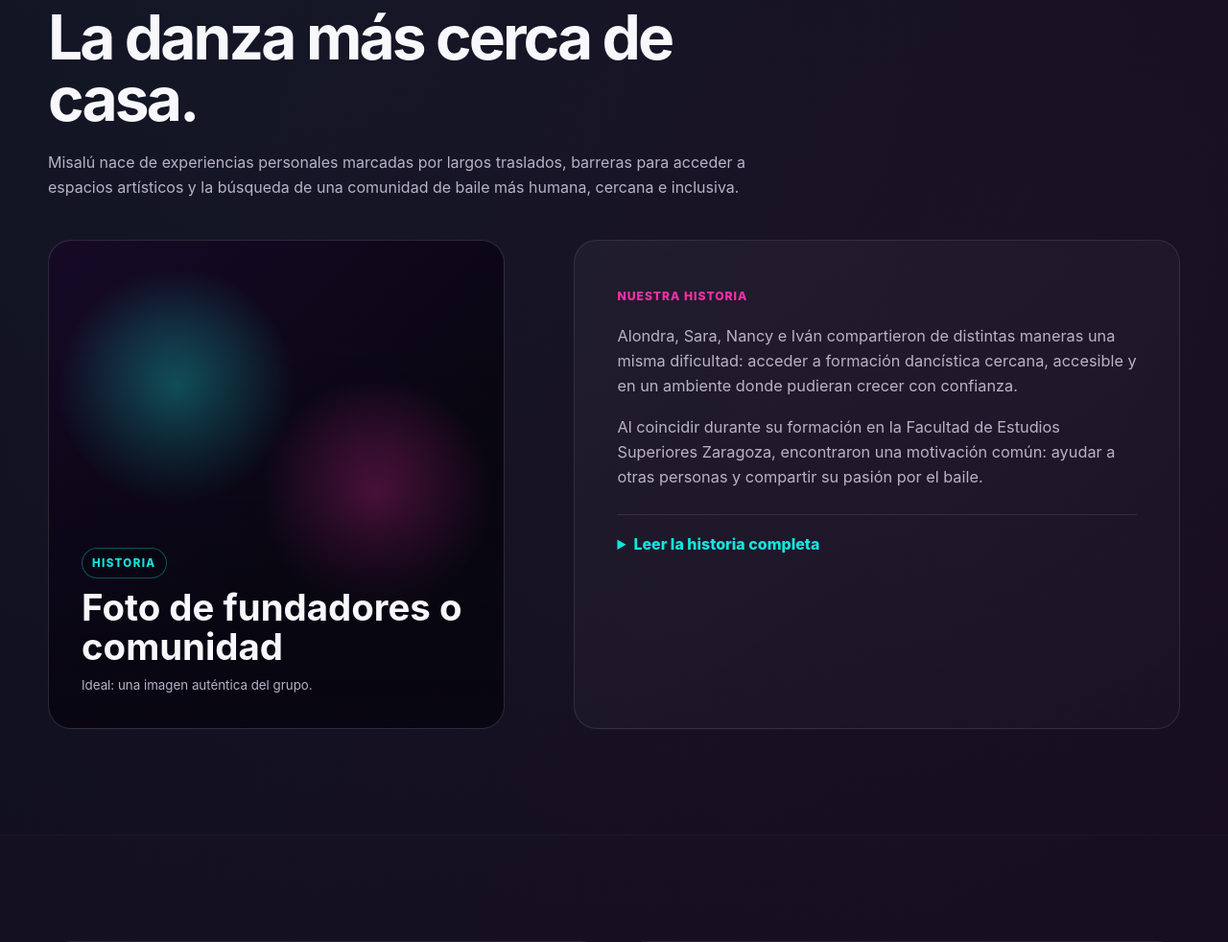
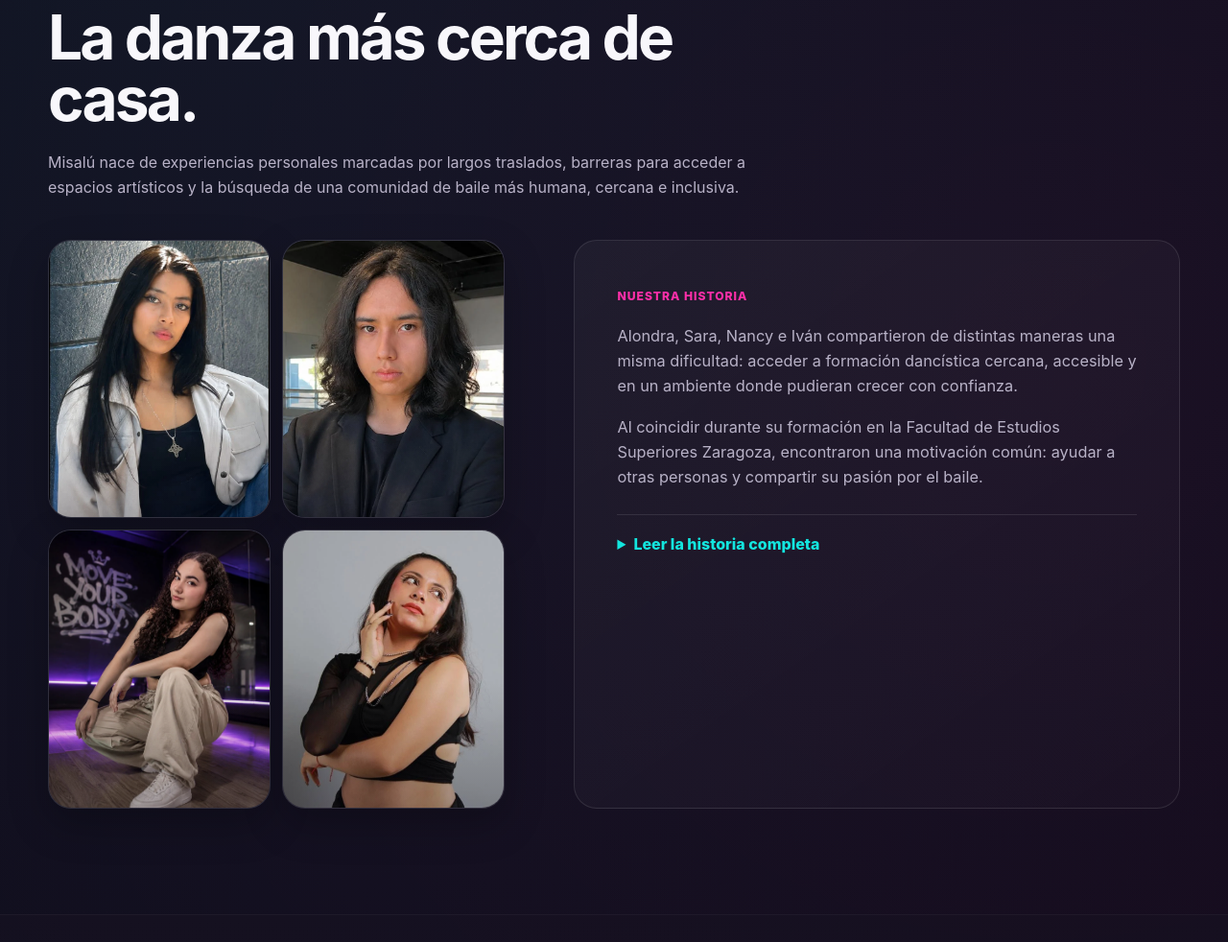
Before and after one commit to Tav-18/estudio-misalu, a Django app: page / in a window 1280 px wide. Shown: the part 1114-2096 px from the top of the page at 96% size. Run offline with Django 5.2, Linux system fonts and the light colour scheme.

Commit message:
Agregar fotos del equipo y collage

```diff
--- a/core/static/core/css/styles.css
+++ b/core/static/core/css/styles.css
@@ -1057,3 +1057,91 @@ select:focus-visible {
 .form-card {
     align-self: start;
 }
+/* =========================================================
+   COLLAGE EQUIPO - QUIÉNES SOMOS
+========================================================= */
+
+.team-collage {
+    display: grid;
+    grid-template-columns: repeat(2, 1fr);
+    gap: 12px;
+
+    width: 100%;
+    max-width: 520px;
+    margin: 0 auto;
+}
+
+.team-photo {
+    position: relative;
+
+    margin: 0;
+    aspect-ratio: 4 / 5;
+
+    overflow: hidden;
+
+    border-radius: 24px;
+
+    border: 1px solid rgba(255, 255, 255, 0.1);
+
+    background: rgba(255, 255, 255, 0.03);
+
+    box-shadow:
+        0 16px 40px rgba(0, 0, 0, 0.25);
+}
+
+.team-photo img {
+    width: 100%;
+    height: 100%;
+
+    display: block;
+
+    object-fit: cover;
+    object-position: center;
+
+    transition:
+        transform 0.45s ease,
+        filter 0.45s ease;
+}
+
+.team-photo::after {
+    content: "";
+
+    position: absolute;
+    inset: 0;
+
+    background:
+        linear-gradient(
+            180deg,
+            transparent 55%,
+            rgba(8, 6, 18, 0.25) 100%
+        );
+
+    pointer-events: none;
+}
+
+.team-photo:hover img {
+    transform: scale(1.04);
+    filter: saturate(1.05);
+}
+
+
+
+/* RESPONSIVE */
+
+@media (max-width: 720px) {
+
+    .team-collage {
+        gap: 8px;
+    }
+
+    .team-photo {
+        border-radius: 18px;
+    }
+
+}
+.team-photo-sara img {
+    object-position: center 35%;
+}
+.team-photo-alondra img {
+    object-position: center 30%;
+}
--- a/core/templates/core/home.html
+++ b/core/templates/core/home.html
@@ -46,7 +46,45 @@
   <div class="container">
     <div class="section-heading reveal"><span class="section-kicker">Quiénes somos</span><h2>La danza más cerca de casa.</h2><p>Misalú nace de experiencias personales marcadas por largos traslados, barreras para acceder a espacios artísticos y la búsqueda de una comunidad de baile más humana, cercana e inclusiva.</p></div>
     <div class="story-grid">
-      <div class="story-visual reveal"><div class="photo-placeholder photo-placeholder-story"><span class="photo-kicker">Historia</span><strong>Foto de fundadores o comunidad</strong><small>Ideal: una imagen auténtica del grupo.</small></div></div>
+      <div class="story-visual reveal">
+
+    <div class="team-collage">
+
+        <figure class="team-photo team-photo-alondra">
+            <img
+                src="{% static 'core/img/team/alondra.webp' %}"
+                alt="Alondra, integrante de Estudio de Danza Misalú"
+                loading="lazy"
+            >
+        </figure>
+
+        <figure class="team-photo team-photo-ivan">
+            <img
+                src="{% static 'core/img/team/ivan.webp' %}"
+                alt="Iván, integrante de Estudio de Danza Misalú"
+                loading="lazy"
+            >
+        </figure>
+
+        <figure class="team-photo team-photo-nancy">
+            <img
+                src="{% static 'core/img/team/nancy.webp' %}"
+                alt="Nancy, integrante de Estudio de Danza Misalú"
+                loading="lazy"
+            >
+        </figure>
+
+        <figure class="team-photo team-photo-sara">
+            <img
+                src="{% static 'core/img/team/sara.webp' %}"
+                alt="Sara, integrante de Estudio de Danza Misalú"
+                loading="lazy"
+            >
+        </figure>
+
+    </div>
+
+</div>
       <article class="story-card reveal">
         <span class="story-label">Nuestra historia</span>
         <p>Alondra, Sara, Nancy e Iván compartieron de distintas maneras una misma dificultad: acceder a formación dancística cercana, accesible y en un ambiente donde pudieran crecer con confianza.</p>
```
Also changed, not shown: tools/convert_images.py (+35 -37 lines), core/static/core/img/logo-misalu.webp (added), core/static/core/img/team/alondra.png (added), core/static/core/img/team/alondra.webp (added), core/static/core/img/team/ivan.png (added), core/static/core/img/team/ivan.webp (added), core/static/core/img/team/nancy.png (added), core/static/core/img/team/nancy.webp (added), core/static/core/img/team/sara.png (added), core/static/core/img/team/sara.webp (added).
